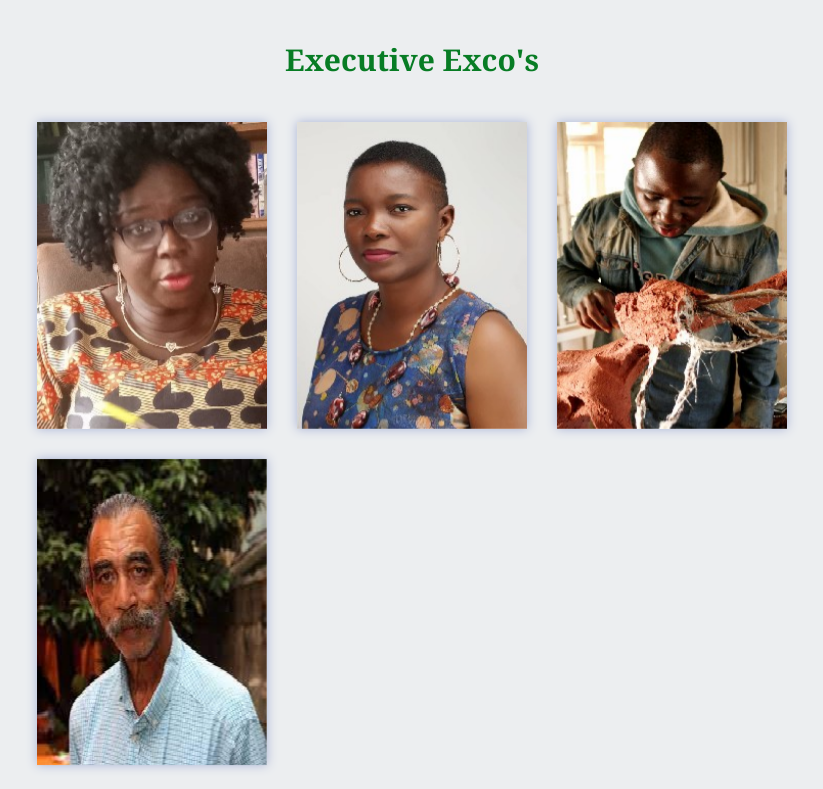
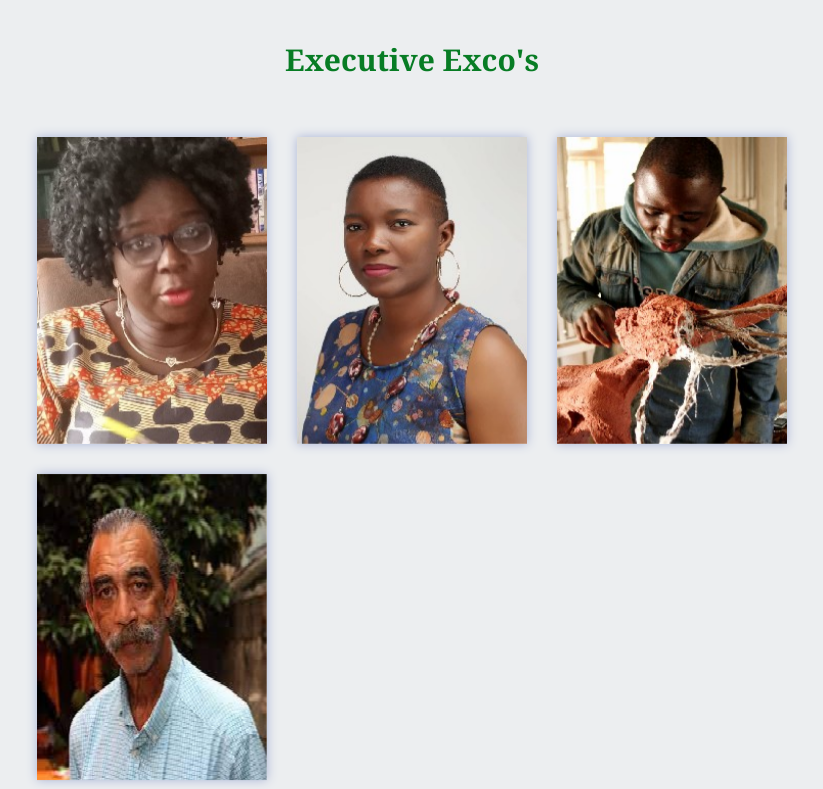
Before and after one commit to Bwaribj/Artalliance, a plain HTML site: page index.html in a window 1280 px wide. Shown: the part 1131-1920 px from the top of the page, without its empty margins (228-1051 px from the left). Drawn offline with nearby package versions, Linux system fonts and the light colour scheme.

Commit message:
Update sheet.css

```diff
--- a/sheet.css
+++ b/sheet.css
@@ -738,7 +738,7 @@ img{
 .row{
     display: flex;
     flex-wrap: wrap;
-
+    padding: 15px 0px 0px;
 
 }
 .row .clm{
```
